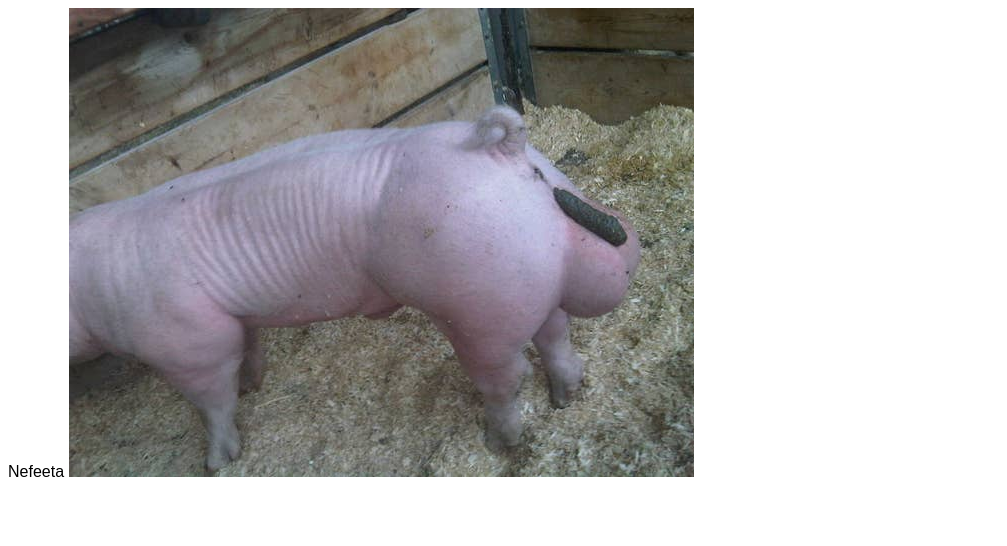
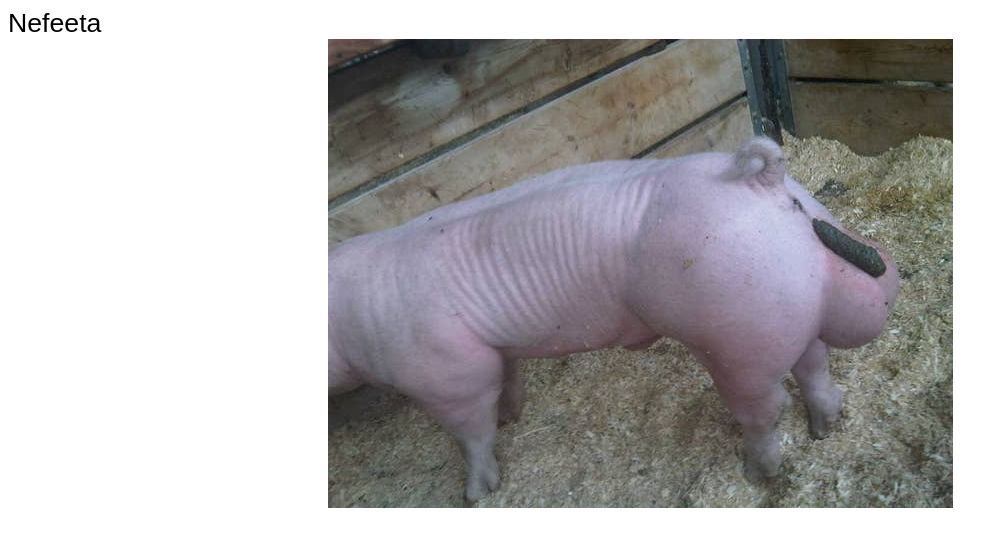
Before and after one commit to nebitaisoverparty/nebitaisoverparty.github.io, a plain HTML site: page index.html in a window 1280 px wide. Shown: the whole page, without its empty margins (0-1007 px from the left). Drawn offline with Linux system fonts and the light colour scheme.

Commit message:
Update index.html

```diff
--- a/index.html
+++ b/index.html
@@ -2,16 +2,17 @@
 
 <style>
 	body, html {
-		font-family: "comic-sans", sans-serif;
+		font-family: "comic sans", sans-serif;
 	}
 
-	.shit {
+	.SHIT {
 		text-align: center;
 		font-size: 20pt;
 	}
 
 	.cum {
 		margin: auto;
+		text-align: center;
 	}
 </style>
 
@@ -20,7 +21,9 @@
 	<head>
 		<body>
 			<h class="SHIT">Nefeeta</h>
-			<img src="obama.jpg" class="cum"/>
+			<div class="cum">
+				<img src="obama.jpg"/>
+			</div>
 		</body>
 	</head>
 </html>
```
